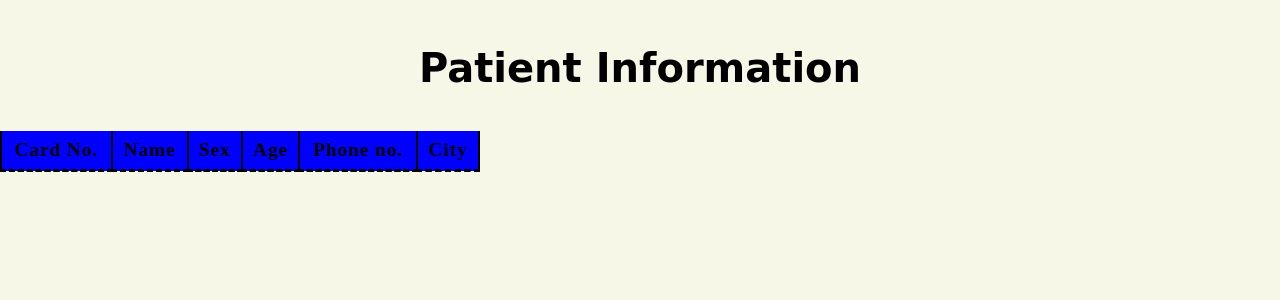
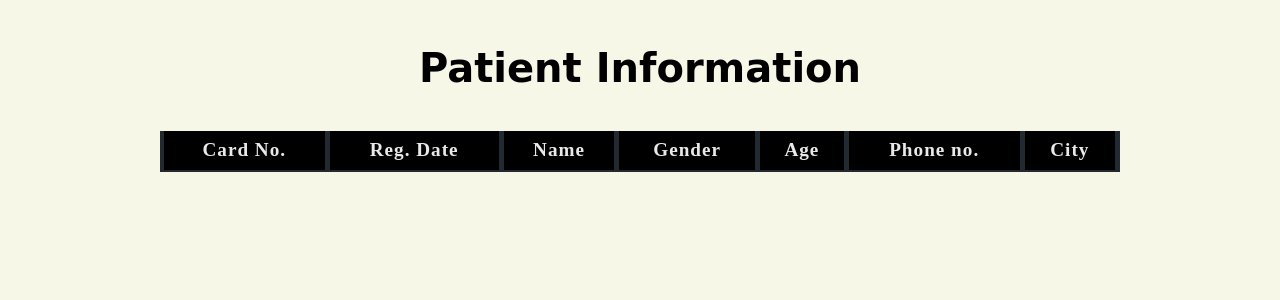
Before and after one commit to Yohannes251/PatientHistory, a Python web app: template templates/information.html in a window 1280 px wide. Shown: the part 103-403 px from the top of the page. Run offline with Jinja, Linux system fonts and the light colour scheme; the template is opened without the code that fills it, so the values that code supplies are empty.

Commit message:
Updated templates for flask routing

```diff
--- a/static/styles/infosection.css
+++ b/static/styles/infosection.css
@@ -25,36 +25,49 @@
 }
 
 .table {
-	text-align: center;
+	width: 100%;
 }
 
+
 .table .basicinfo {
+	margin-left: auto;
+	margin-right: auto;
 	border-collapse: collapse;
-	width: 30em;
+	width: 75%;
 	background-color: #78e3dc;
-	border-radius: 5px;
+	border-radius: 20px;
+	text-align: center;
 }
 
 .table .basicinfo thead tr {
 	border-bottom: 3px dashed black;
+	border-left: 4px solid #222930;
+}
+
+.table .basicinfo tbody tr {
+	border-bottom: 2px solid #222930;
 }
 
 .table .basicinfo thead tr td {
+	color: #E9E9E9;
 	font-weight: bold;
 	font-size: 1.2em;
 	letter-spacing: 1px;
 	padding: 8px;
-	border-right: 2px solid black;
-	border-left: 2px solid black;
-	background-color: blue;
+	border-right: 5px solid #222930;
+	background-color: black;
+}
+
+.table .basicinfo tbody tr {
+	border-left: 4px solid #222930;
 }
 
 .table .basicinfo tbody tr td {
         font-size: 1.1em;
         letter-spacing: 1px;
         padding: 8px;
-        border-right: 2px solid black;
-        border-left: 2px solid black;
+        border-right: 4px solid #222930;
+	background-color: #E4DBBF;
 }
 
 @media only screen and (max-width: 800px) {
--- a/templates/information.html
+++ b/templates/information.html
@@ -12,9 +12,9 @@
 				<img src="../static/images/clinic.png" alt="Clinic Logo">
 				<h1>Patient History</h1>
 				<div class="nvg">
-                        		<a href="home.html">HOME</a>
-					<a href ="reception.html">RECEPTION</a>
-					<a href="doctor.html">DOCTOR</a>
+                        		<a href="/home">HOME</a>
+					<a href ="/reception">RECEPTION</a>
+					<a href="/doctor">DOCTOR</a>
 				</div>
 			</header>
 		</div>
@@ -26,8 +26,9 @@
 				<thead>
 				<tr>
 					<td>Card No.</td>
+					<td>Reg. Date</td>
 					<td>Name</td>
-					<td>Sex</td>
+					<td>Gender</td>
 					<td>Age</td>
 					<td>Phone no.</td>
 					<td>City</td>
@@ -38,8 +39,9 @@
 
 				{% for da in data %}
 					<td>{{ da.id }}</td>
+					<td>{{ da.created_at }}</td>
 					<td>{{ da.name }}</td>
-					<td>{{ da.sex }}</td>
+					<td>{{ da.gender }}</td>
 					<td>{{ da.age }}</td>
 					<td>{{ da.phonenumber }}</td>
 					<td>{{ da.city }}</td>
```
Also changed, not shown: templates/doctor.html (+12 -11 lines), templates/home.html (+5 -5 lines), templates/reception.html (+8 -8 lines).
